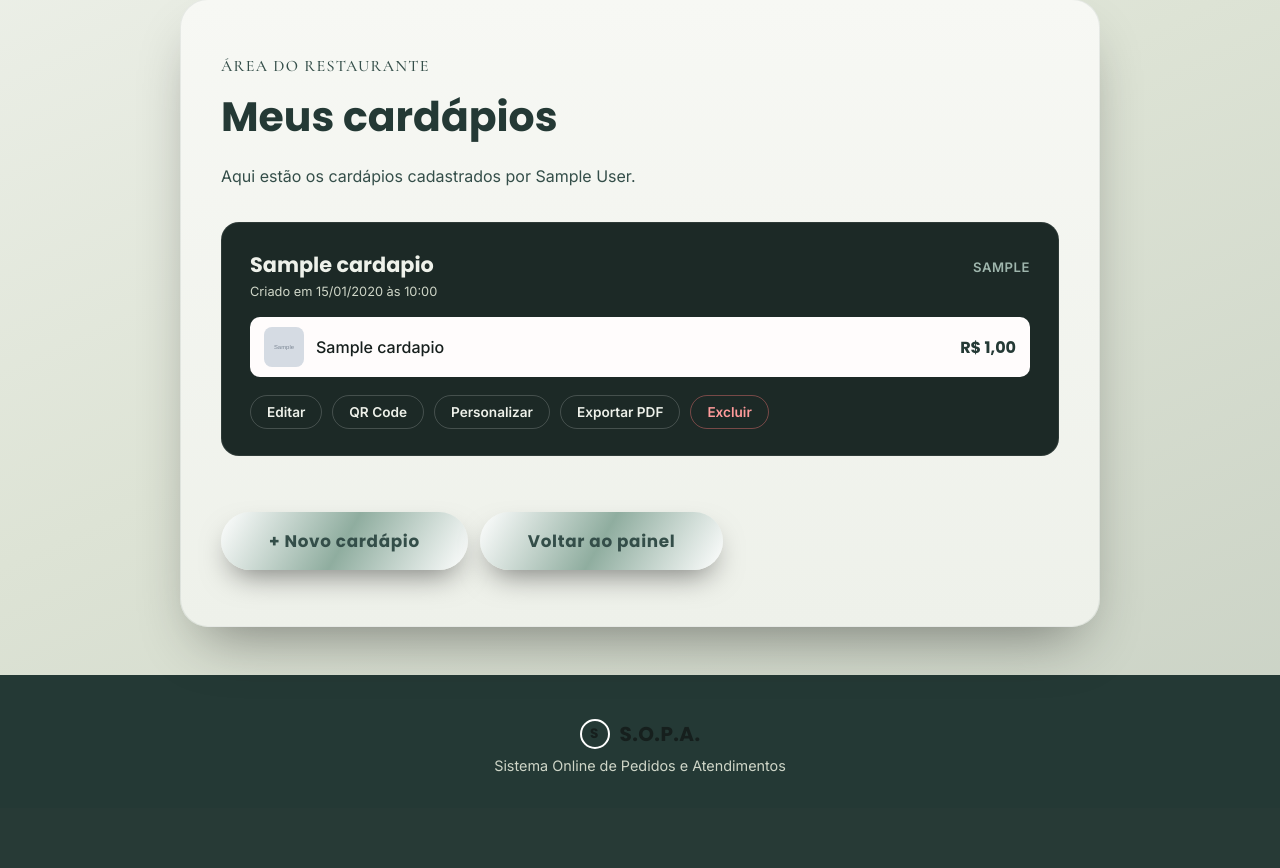
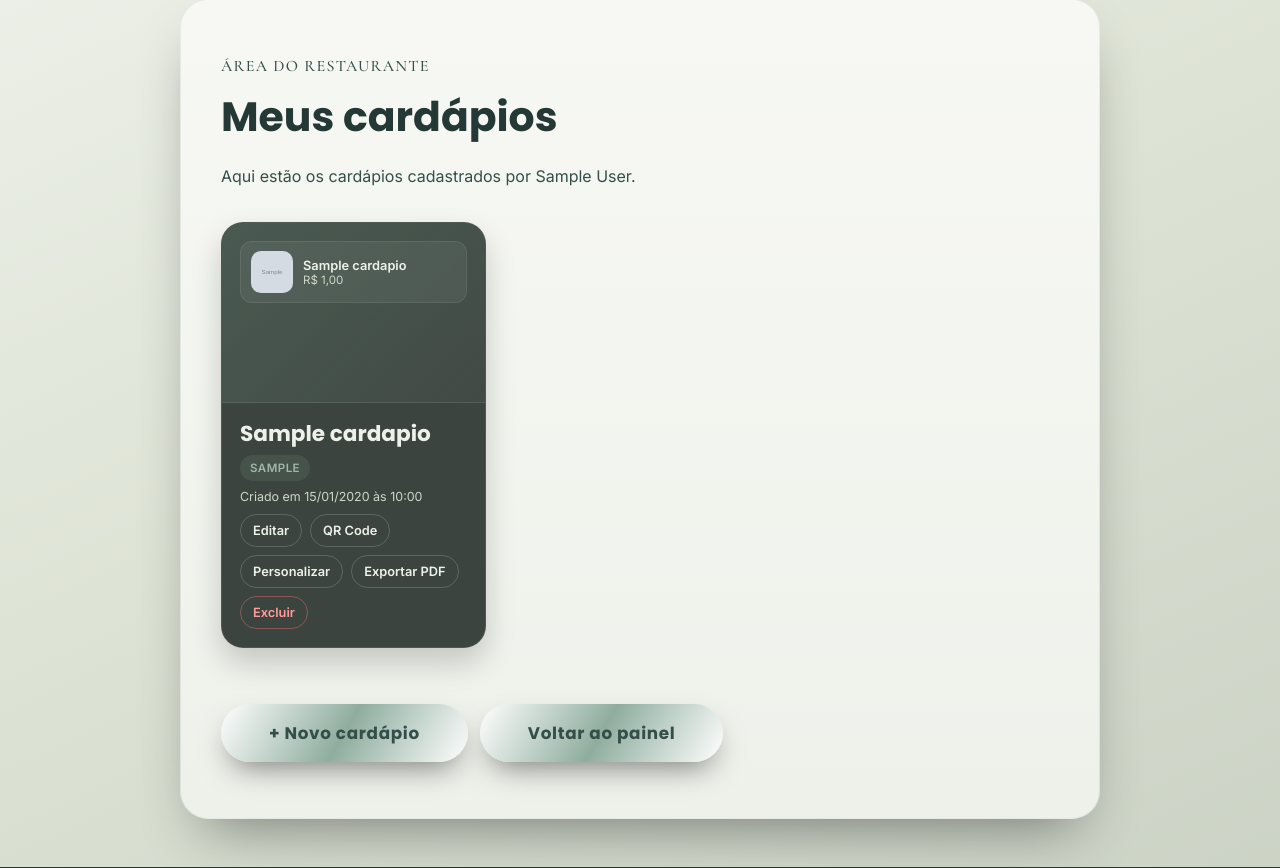
Before and after one commit to santanayzs/tcc_sopa, a PHP site: page /CRUD-Cardapio/ver-cardapio/ver-cardapio.php in a window 1280 px wide. Shown: the part 120-988 px from the top of the page. Before the commit the page ends 892 px from the top, so only its background shows below. Run offline with PHP 8.4, Linux system fonts and the light colour scheme; the visitor is signed in with stand-in values (Sample User, id 1); tables that the repository leaves empty hold one stand-in row (values such as "Sample post"); grey boxes marked "Sample" are stand-in pictures.

Commit message:
Mudei o ver cardapios

```diff
--- a/CRUD-Cardapio/ver-cardapio/style-ver-cardapio.css
+++ b/CRUD-Cardapio/ver-cardapio/style-ver-cardapio.css
@@ -1,100 +1,145 @@
 .cardapios-lista {
-            display: flex;
-            flex-direction: column;
-            gap: 24px;
+            display: grid;
+            grid-template-columns: repeat(3, minmax(0, 1fr));
+            gap: 22px;
             margin-top: 32px;
         }
 
+        @media (max-width: 1100px) {
+            .cardapios-lista {
+                grid-template-columns: repeat(2, minmax(0, 1fr));
+            }
+        }
+
+        @media (max-width: 700px) {
+            .cardapios-lista {
+                grid-template-columns: 1fr;
+            }
+        }
+
         .cardapio-bloco {
-            background: var(--card-bg);
+            display: flex;
+            flex-direction: column;
+            min-height: 100%;
+            background: rgba(20, 30, 25, 0.82);
+            border: 1px solid rgba(255, 255, 255, 0.1);
+            border-radius: 22px;
+            overflow: hidden;
+            box-shadow: 0 15px 30px rgba(0, 0, 0, 0.18);
+        }
+
+        .cardapio-preview {
+            padding: 18px;
+            background: linear-gradient(135deg, rgba(122, 164, 142, 0.22), rgba(255, 255, 255, 0.03));
+            border-bottom: 1px solid rgba(255, 255, 255, 0.08);
+            min-height: 180px;
+        }
+
+        .cardapio-preview-lista {
+            display: flex;
+            flex-direction: column;
+            gap: 10px;
+        }
+
+        .preview-item {
+            display: flex;
+            align-items: center;
+            gap: 10px;
+            padding: 9px 10px;
+            background: rgba(255, 255, 255, 0.06);
             border: 1px solid rgba(255, 255, 255, 0.08);
-            border-radius: var(--radius-md);
-            padding: 26px 28px;
+            border-radius: 12px;
+        }
+
+        .preview-item img,
+        .preview-item-icone {
+            width: 42px;
+            height: 42px;
+            display: flex;
+            align-items: center;
+            justify-content: center;
+            border-radius: 10px;
+            object-fit: cover;
+            background: rgba(255, 255, 255, 0.08);
+            font-size: 1.2rem;
+            flex-shrink: 0;
+        }
+
+        .preview-item-texto {
+            display: flex;
+            flex-direction: column;
+            min-width: 0;
+            flex: 1;
+        }
+
+        .preview-item-texto strong {
+            font-size: 0.8rem;
+            color: var(--cream-1);
+            white-space: nowrap;
+            overflow: hidden;
+            text-overflow: ellipsis;
+        }
+
+        .preview-item-texto span {
+            font-size: 0.72rem;
+            color: var(--cream-2);
+        }
+
+        .preview-indisponivel {
+            opacity: 0.55;
+        }
+
+        .cardapio-preview-vazio {
+            display: flex;
+            align-items: center;
+            justify-content: center;
+            min-height: 143px;
+            border: 1px dashed rgba(255, 255, 255, 0.2);
+            border-radius: 14px;
+            color: var(--cream-2);
+            font-size: 0.9rem;
+            text-align: center;
+            padding: 16px;
+        }
+
+        .cardapio-info {
+            padding: 18px 18px 10px;
         }
 
         .cardapio-bloco-topo {
             display: flex;
             flex-wrap: wrap;
-            align-items: baseline;
+            align-items: center;
             justify-content: space-between;
-            gap: 10px;
-            margin-bottom: 4px;
+            gap: 8px;
+            margin-bottom: 8px;
         }
 
         .cardapio-bloco h2 {
             margin: 0;
             font-family: var(--font-display);
-            font-size: 1.3rem;
+            font-size: 1.35rem;
             color: var(--cream-1);
+            line-height: 1.2;
         }
 
         .cardapio-categoria {
-            font-size: 0.82rem;
-            font-weight: 600;
+            display: inline-block;
+            padding: 6px 10px;
+            border-radius: 999px;
+            font-size: 0.72rem;
+            font-weight: 700;
             letter-spacing: 0.04em;
             text-transform: uppercase;
+            background: rgba(120, 177, 149, 0.14);
             color: var(--sage);
+            margin-bottom: 8px;
         }
 
         .cardapio-data {
-            font-size: 0.8rem;
+            font-size: 0.78rem;
             color: var(--cream-2);
-            margin: 4px 0 18px;
-        }
-
-        .cardapio-itens {
-            display: flex;
-            flex-direction: column;
-            gap: 10px;
-        }
-
-        .cardapio-item {
-            display: flex;
-            justify-content: space-between;
-            align-items: center;
-            gap: 12px;
-            padding: 10px 14px;
-            background: rgb(255, 252, 252);
-            border-radius: 10px;
-        }
-
-        .cardapio-item-esquerda {
-            display: flex;
-            align-items: center;
-            gap: 12px;
-        }
-
-        .cardapio-item-thumb {
-            width: 40px;
-            height: 40px;
-            object-fit: cover;
-            border-radius: 8px;
-            flex-shrink: 0;
-        }
-
-        .cardapio-item-nome {
-            font-weight: 500;
-        }
-
-        .cardapio-item-preco {
-            font-family: var(--font-display);
-            font-weight: 700;
-            color: var(--cream-1);
-            white-space: nowrap;
-            color: #243935;
-        }
-
-        .cardapio-item.indisponivel {
-            opacity: 0.5;
-        }
-
-        .cardapio-item-badge {
-            font-size: 0.7rem;
-            font-weight: 700;
-            text-transform: uppercase;
-            letter-spacing: 0.04em;
-            color: #ff9b9b;
-            margin-left: 8px;
+            margin: 0;
         }
 
         .cardapio-vazio {
@@ -124,26 +169,29 @@
 
         .cardapio-acoes {
             display: flex;
-            gap: 10px;
-            margin-top: 18px;
+            flex-wrap: wrap;
+            gap: 8px;
+            padding: 0 18px 18px;
+            margin-top: auto;
         }
 
         .btn-mini {
             font-family: var(--font-body);
-            font-size: 0.85rem;
+            font-size: 0.8rem;
             font-weight: 600;
-            padding: 8px 16px;
+            padding: 8px 12px;
             border-radius: 999px;
             border: 1px solid rgba(255, 255, 255, 0.18);
             background: transparent;
             color: var(--cream-1);
             cursor: pointer;
             text-decoration: none;
-            transition: background 0.15s ease;
+            transition: background 0.15s ease, transform 0.15s ease;
         }
 
         .btn-mini:hover {
             background: rgba(255, 255, 255, 0.08);
+            transform: translateY(-1px);
         }
 
         .btn-mini.excluir {
--- a/CRUD-Cardapio/ver-cardapio/ver-cardapio.php
+++ b/CRUD-Cardapio/ver-cardapio/ver-cardapio.php
@@ -122,46 +122,46 @@ $stmt->close();
             <?php else: ?>
                 <div class="cardapios-lista">
                     <?php foreach ($cardapios as $cardapio): ?>
-                        <section class="cardapio-bloco">
+                        <article class="cardapio-bloco">
+                            <div class="cardapio-preview">
+                                <?php if (empty($cardapio['itens'])): ?>
+                                    <div class="cardapio-preview-vazio">Sem itens cadastrados</div>
+                                <?php else: ?>
+                                    <div class="cardapio-preview-lista">
+                                        <?php foreach (array_slice($cardapio['itens'], 0, 4) as $item): ?>
+                                            <div class="preview-item <?php echo $item['disponivel'] ? '' : 'preview-indisponivel'; ?>">
+                                                <?php if (!empty($item['imagem'])): ?>
+                                                    <img src="../../uploads/itens/<?php echo htmlspecialchars($item['imagem'], ENT_QUOTES, 'UTF-8'); ?>"
+                                                         alt="<?php echo htmlspecialchars($item['nome'], ENT_QUOTES, 'UTF-8'); ?>">
+                                                <?php else: ?>
+                                                    <span class="preview-item-icone">🍽️</span>
+                                                <?php endif; ?>
+
+                                                <div class="preview-item-texto">
+                                                    <strong><?php echo htmlspecialchars($item['nome'], ENT_QUOTES, 'UTF-8'); ?></strong>
+                                                    <span>R$ <?php echo number_format((float) $item['preco'], 2, ',', '.'); ?></span>
+                                                </div>
+                                            </div>
+                                        <?php endforeach; ?>
+                                    </div>
+                                <?php endif; ?>
+                            </div>
+
+                            <div class="cardapio-info">
                                 <div class="cardapio-bloco-topo">
                                     <h2><?php echo htmlspecialchars($cardapio['nome_restaurante'], ENT_QUOTES, 'UTF-8'); ?></h2>
+                                </div>
+
                                 <?php if (!empty($cardapio['categoria'])): ?>
                                     <span class="cardapio-categoria">
                                         <?php echo htmlspecialchars($cardapio['categoria'], ENT_QUOTES, 'UTF-8'); ?>
                                     </span>
                                 <?php endif; ?>
-                            </div>
 
                                 <p class="cardapio-data">
                                     Criado em <?php echo date('d/m/Y \à\s H:i', strtotime($cardapio['data_criacao'])); ?>
                                 </p>
-
-                            <?php if (empty($cardapio['itens'])): ?>
-                                <p class="cardapio-vazio">Nenhum item cadastrado neste cardápio.</p>
-                            <?php else: ?>
-                                <div class="cardapio-itens">
-                                    <?php foreach ($cardapio['itens'] as $item): ?>
-                                        <div class="cardapio-item <?php echo $item['disponivel'] ? '' : 'indisponivel'; ?>">
-                                            <div class="cardapio-item-esquerda">
-                                                <?php if (!empty($item['imagem'])): ?>
-                                                    <img class="cardapio-item-thumb"
-                                                         src="../../uploads/itens/<?php echo htmlspecialchars($item['imagem'], ENT_QUOTES, 'UTF-8'); ?>"
-                                                         alt="">
-                                                <?php endif; ?>
-                                                <span class="cardapio-item-nome">
-                                                    <?php echo htmlspecialchars($item['nome'], ENT_QUOTES, 'UTF-8'); ?>
-                                                    <?php if (!$item['disponivel']): ?>
-                                                        <span class="cardapio-item-badge">Indisponível</span>
-                                                    <?php endif; ?>
-                                                </span>
                             </div>
-                                            <span class="cardapio-item-preco">
-                                                R$ <?php echo number_format((float) $item['preco'], 2, ',', '.'); ?>
-                                            </span>
-                                        </div>
-                                    <?php endforeach; ?>
-                                </div>
-                            <?php endif; ?>
 
                             <div class="cardapio-acoes">
                                 <a class="btn-mini"
@@ -187,7 +187,7 @@ $stmt->close();
                                     <button type="submit" class="btn-mini excluir">Excluir</button>
                                 </form>
                             </div>
-                        </section>
+                        </article>
                     <?php endforeach; ?>
                 </div>
             <?php endif; ?>
```
Lines whose indentation alone changed are shown as unchanged.
